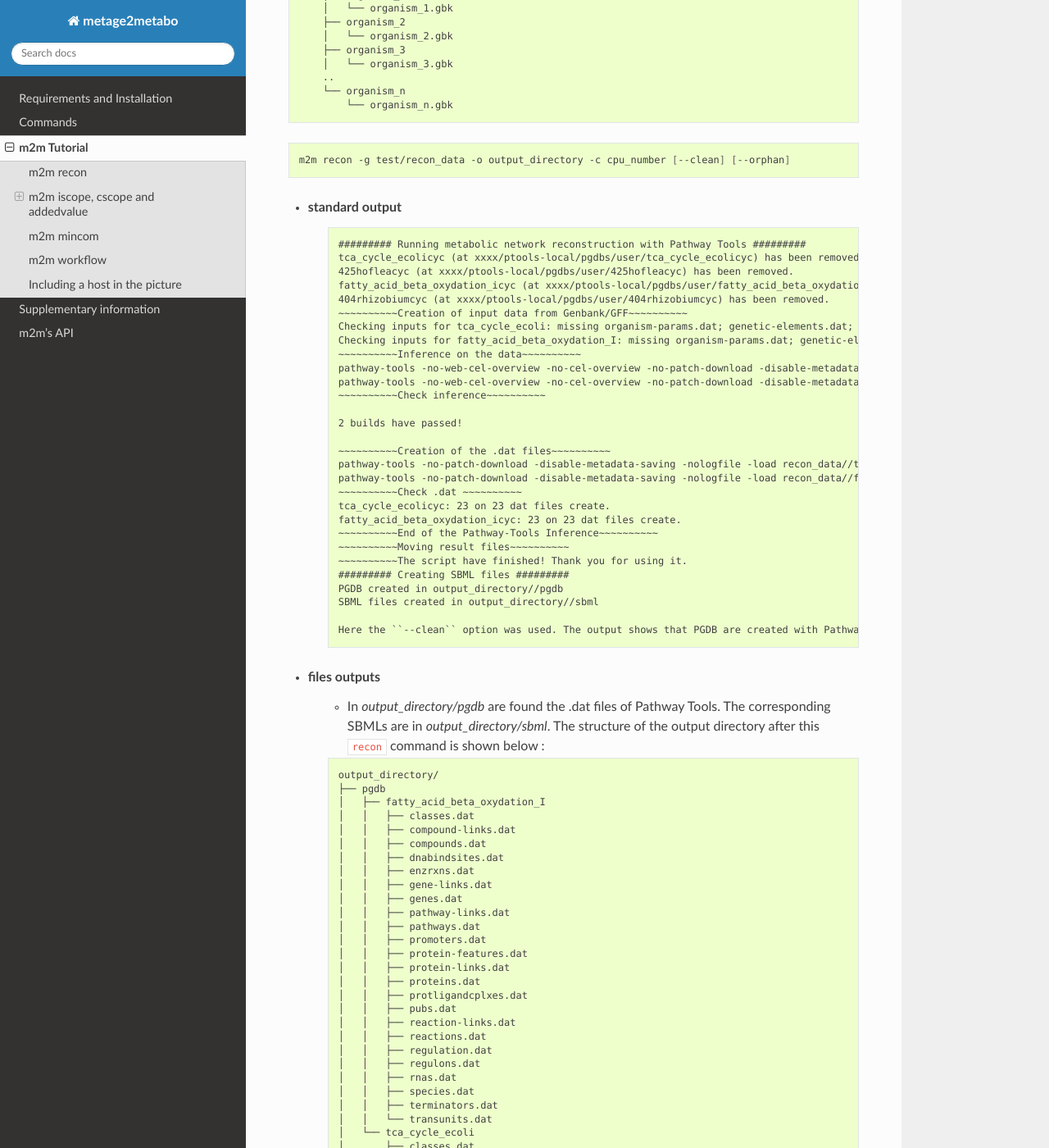
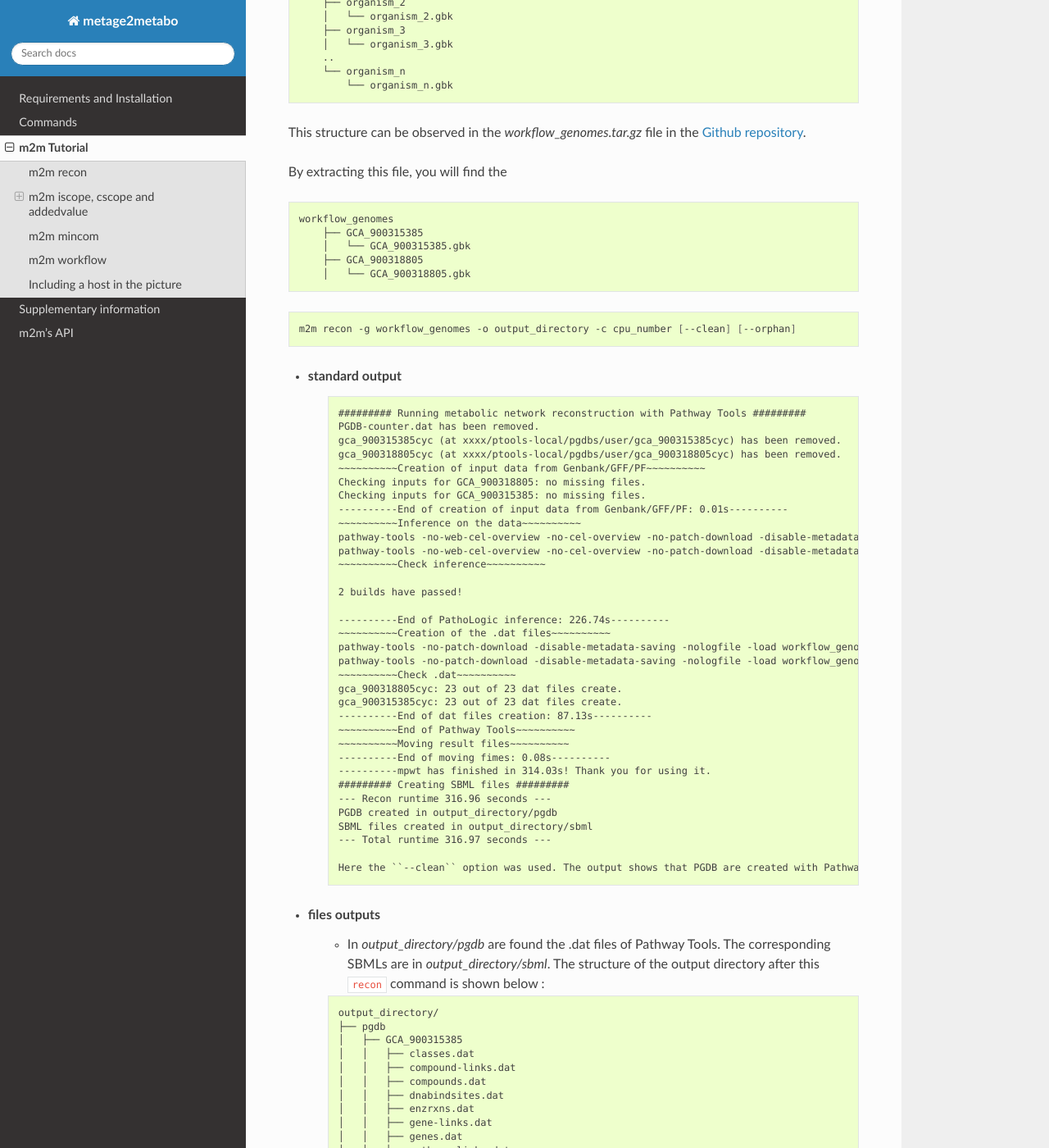
Before and after one commit to AuReMe/metage2metabo, a Sphinx documentation site: the page built from docs/tutorial.rst, in a window 1280 px wide and 1400 px high, scrolled down 1024 px. Shown: the whole window at 82% size. Built offline with Sphinx 7.4.7 and the Read the Docs theme 2.0.0, drawn with Linux system fonts in a browser that asks for light colours; some of the changed text lies outside the part shown.

Commit message:
Use workflow_data in tutorial instead of test data.

```diff
--- a/docs/tutorial.rst
+++ b/docs/tutorial.rst
@@ -22,11 +22,11 @@ Optional arguments:
 --noorphan       ignore the reactions without gene or
                  protein association in final metabolic networks
 
-The inputs genomic data has to follow a strict strure, that can be observed in the `recon_data` directory of tests in the `Github repository <https://github.com/AuReMe/metage2metabo/tree/master/test>`__. It is reproduced below:
+The inputs genomic data has to follow a strict structure:
 
 ::
 
-    recon_data
+    input_folder
         ├── organism_1
         │   └── organism_1.gbk
         ├── organism_2
@@ -37,40 +37,57 @@ The inputs genomic data has to follow a strict strure, that can be observed in t
         └── organism_n
             └── organism_n.gbk
 
+This structure can be observed in the `workflow_genomes.tar.gz` file in the `Github repository <https://github.com/AuReMe/metage2metabo/tree/master/metage2metabo/workflow_data>`__.
+
+By extracting this file, you will find the
+
+::
+
+    workflow_genomes
+        ├── GCA_900315385
+        │   └── GCA_900315385.gbk
+        ├── GCA_900318805
+        │   └── GCA_900318805.gbk
+
 .. code:: sh
 
-    m2m recon -g test/recon_data -o output_directory -c cpu_number [--clean] [--orphan]
+    m2m recon -g workflow_genomes -o output_directory -c cpu_number [--clean] [--orphan]
 
 * standard output
     .. code::
 
         ######### Running metabolic network reconstruction with Pathway Tools #########
-        tca_cycle_ecolicyc (at xxxx/ptools-local/pgdbs/user/tca_cycle_ecolicyc) has been removed.
-        425hofleacyc (at xxxx/ptools-local/pgdbs/user/425hofleacyc) has been removed.
-        fatty_acid_beta_oxydation_icyc (at xxxx/ptools-local/pgdbs/user/fatty_acid_beta_oxydation_icyc) has been removed.
-        404rhizobiumcyc (at xxxx/ptools-local/pgdbs/user/404rhizobiumcyc) has been removed.
-        ~~~~~~~~~~Creation of input data from Genbank/GFF~~~~~~~~~~
-        Checking inputs for tca_cycle_ecoli: missing organism-params.dat; genetic-elements.dat; dat_creation.lisp. Inputs file created for tca_cycle_ecoli.
-        Checking inputs for fatty_acid_beta_oxydation_I: missing organism-params.dat; genetic-elements.dat; dat_creation.lisp. Inputs file created for fatty_acid_beta_oxydation_I.
+        PGDB-counter.dat has been removed.
+        gca_900315385cyc (at xxxx/ptools-local/pgdbs/user/gca_900315385cyc) has been removed.
+        gca_900318805cyc (at xxxx/ptools-local/pgdbs/user/gca_900318805cyc) has been removed.
+        ~~~~~~~~~~Creation of input data from Genbank/GFF/PF~~~~~~~~~~
+        Checking inputs for GCA_900318805: no missing files.
+        Checking inputs for GCA_900315385: no missing files.
+        ----------End of creation of input data from Genbank/GFF/PF: 0.01s----------
         ~~~~~~~~~~Inference on the data~~~~~~~~~~
-        pathway-tools -no-web-cel-overview -no-cel-overview -no-patch-download -disable-metadata-saving -nologfile -patho recon_data//tca_cycle_ecoli/
-        pathway-tools -no-web-cel-overview -no-cel-overview -no-patch-download -disable-metadata-saving -nologfile -patho recon_data//fatty_acid_beta_oxydation_I/
+        pathway-tools -no-web-cel-overview -no-cel-overview -no-patch-download -disable-metadata-saving -nologfile -patho workflow_genomes/GCA_900318805/
+        pathway-tools -no-web-cel-overview -no-cel-overview -no-patch-download -disable-metadata-saving -nologfile -patho workflow_genomes/GCA_900315385/
         ~~~~~~~~~~Check inference~~~~~~~~~~
 
         2 builds have passed!
 
+        ----------End of PathoLogic inference: 226.74s----------
         ~~~~~~~~~~Creation of the .dat files~~~~~~~~~~
-        pathway-tools -no-patch-download -disable-metadata-saving -nologfile -load recon_data//tca_cycle_ecoli//dat_creation.lisp
-        pathway-tools -no-patch-download -disable-metadata-saving -nologfile -load recon_data//fatty_acid_beta_oxydation_I//dat_creation.lisp
-        ~~~~~~~~~~Check .dat ~~~~~~~~~~
-        tca_cycle_ecolicyc: 23 on 23 dat files create.
-        fatty_acid_beta_oxydation_icyc: 23 on 23 dat files create.
-        ~~~~~~~~~~End of the Pathway-Tools Inference~~~~~~~~~~
+        pathway-tools -no-patch-download -disable-metadata-saving -nologfile -load workflow_genomes/GCA_900318805/dat_creation.lisp
+        pathway-tools -no-patch-download -disable-metadata-saving -nologfile -load workflow_genomes/GCA_900315385/dat_creation.lisp
+        ~~~~~~~~~~Check .dat~~~~~~~~~~
+        gca_900318805cyc: 23 out of 23 dat files create.
+        gca_900315385cyc: 23 out of 23 dat files create.
+        ----------End of dat files creation: 87.13s----------
+        ~~~~~~~~~~End of Pathway Tools~~~~~~~~~~
         ~~~~~~~~~~Moving result files~~~~~~~~~~
-        ~~~~~~~~~~The script have finished! Thank you for using it.
+        ----------End of moving fimes: 0.08s----------
+        ----------mpwt has finished in 314.03s! Thank you for using it.
         ######### Creating SBML files #########
-        PGDB created in output_directory//pgdb
-        SBML files created in output_directory//sbml
+        --- Recon runtime 316.96 seconds ---
+        PGDB created in output_directory/pgdb
+        SBML files created in output_directory/sbml
+        --- Total runtime 316.97 seconds ---
 
         Here the ``--clean`` option was used. The output shows that PGDB are created with Pathway Tools. Then the .dat files are extracted and used to build SBML files of the metabolic models.
 * files outputs
@@ -80,7 +97,7 @@ The inputs genomic data has to follow a strict strure, that can be observed in t
 
         output_directory/
         ├── pgdb
-        │   ├── fatty_acid_beta_oxydation_I
+        │   ├── GCA_900315385
         │   │   ├── classes.dat
         │   │   ├── compound-links.dat
         │   │   ├── compounds.dat
@@ -104,7 +121,7 @@ The inputs genomic data has to follow a strict strure, that can be observed in t
         │   │   ├── species.dat
         │   │   ├── terminators.dat
         │   │   └── transunits.dat
-        │   └── tca_cycle_ecoli
+        │   └── GCA_900318805
         │       ├── classes.dat
         │       ├── compound-links.dat
         │       ├── compounds.dat
@@ -129,25 +146,25 @@ The inputs genomic data has to follow a strict strure, that can be observed in t
         │       ├── terminators.dat
         │       └── transunits.dat
         └── sbml
-            ├── fatty_acid_beta_oxydation_I.sbml
-            └── tca_cycle_ecoli.sbml
+            ├── GCA_900315385.sbml
+            └── GCA_900318805.sbml
 
         * Finally, in the input directory, some files are also generated automatically by Pathway Tools
         ::
 
             recon_data/
-            ├── fatty_acid_beta_oxydation_I
+            ├── GCA_900315385
             │   ├── dat_creation.lisp
-            │   ├── fatty_acid_beta_oxydation_I.gbk
+            │   ├── GCA_900315385.gbk
             │   ├── genetic-elements.dat
             │   ├── organism-params.dat
             │   └── pathologic.log
-            └── tca_cycle_ecoli
+            └── GCA_900318805
                 ├── dat_creation.lisp
+                └── GCA_900318805.gbk
                 ├── genetic-elements.dat
                 ├── organism-params.dat
                 ├── pathologic.log
-                └── tca_cycle_ecoli.gbk
 
 
 m2m iscope, cscope and addedvalue
@@ -406,6 +423,15 @@ You can run the workflow analysis with the two genbanks files available in the `
 
 Or you can run the test argument (which use the same data):
 
+Which uses the following mandatory inputs (run ``m2m test --help`` for optional arguments):
+
+-o directory           output directory path
+
+Optional arguments:
+-q,              quiet mode
+-c int           cpu number for multi-processing
+
+
 .. code:: sh
 
     m2m test -o output_directory
```
Also changed, not shown: 2 other files.
